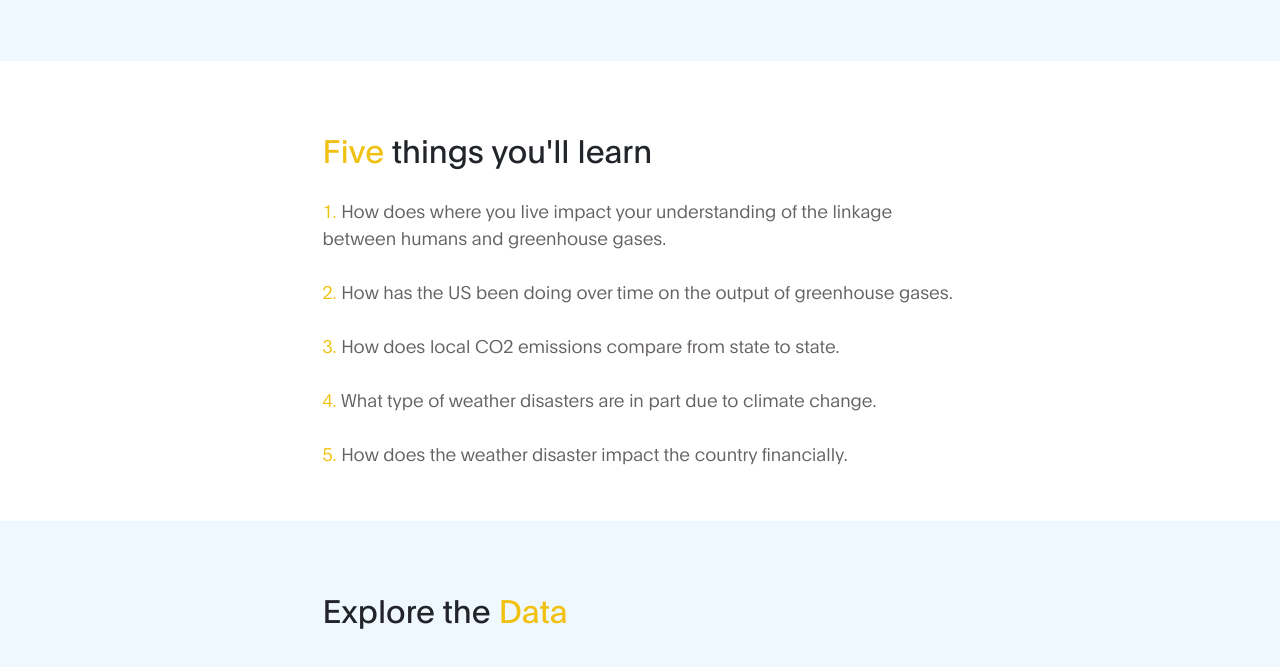
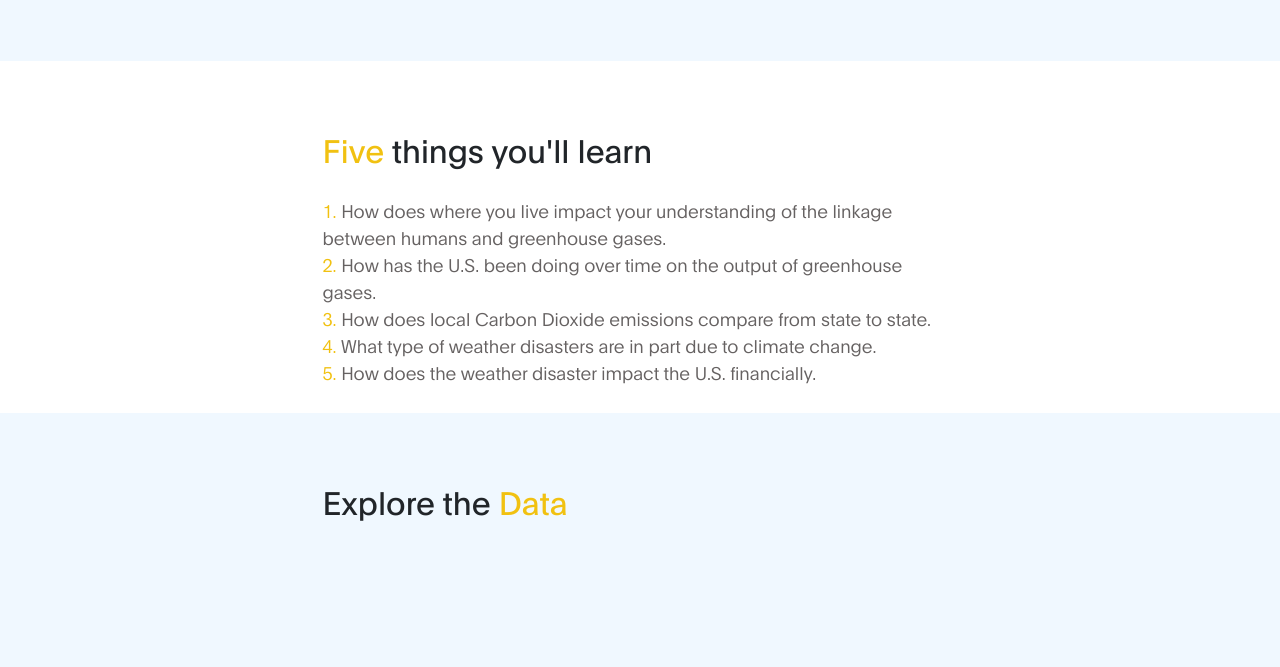
Before and after one commit to nobuyamaguchi/W209-Spring-2020, a plain HTML site: page public_html/index.html in a window 1280 px wide. Shown: the part 1857-2524 px from the top of the page. Drawn offline with Linux system fonts and the light colour scheme; a script that the page names is missing.

Commit message:
Final Fixes

```diff
--- a/public_html/index.html
+++ b/public_html/index.html
@@ -25,7 +25,7 @@
    <script type="text/javascript">
       function initViz() {
           var containerDiv = document.getElementById("vizContainer"),
-              url = "https://public.tableau.com/views/GlobalWarmingImapct/ImpactsofGlobalWarming?:display_count=y&publish=yes&:origin=viz_share_link",
+              url = "https://public.tableau.com/views/GlobalWarmingImpact_15872037635710/ImpactsofGlobalWarming?:display_count=y&publish=yes&:origin=viz_share_link",
               options = {
                   hideTabs: true,
                   onFirstInteractive: function () {
@@ -68,7 +68,9 @@
             <div class="row">
                <div class="col-lg-6 col-md-10 col-12 d-flex flex-column justify-content-center align-items-center">
                   <div class="hero-text">
-                     <h1 class="text-white" data-aos="fade-up">The Greenhouse Effect on Overdrive</h1>
+
+					 <h1 class="text-white" data-aos="fade-up"> Impact of Climate Change</h1>
+					 <h2 class="text-white" data-aos="fade-up" > The Greenhouse Effect on Overdrive </h2>
                   </div>
                </div>
                <div class="col-lg-6 col-12">
@@ -127,11 +129,11 @@
                <div class="col-lg-7 mx-auto col-md-10 col-12">
                   <div class="about-info">
                      <h2 class="mb-4" data-aos="fade-up"  data-aos-delay="300" ><strong>Five</strong> things you'll learn</h2>
-                     <p class="mb-0" data-aos="fade-up"><strong>1.</strong> How does where you live impact your understanding of the linkage between humans and greenhouse gases.<br><br></p>
-                     <p class="mb-0" data-aos="fade-up"><strong>2.</strong> How has the US been doing over time on the output of greenhouse gases.<br><br></p>
-                     <p class="mb-0" data-aos="fade-up"><strong>3.</strong> How does local CO2 emissions compare from state to state.<br><br></p>
-                     <p class="mb-0" data-aos="fade-up"><strong>4.</strong> What type of weather disasters are in part due to climate change.<br><br></p>
-                     <p class="mb-0" data-aos="fade-up"><strong>5.</strong> How does the weather disaster impact the country financially.<br/><br/><br/></p>
+                     <p class="mb-0" data-aos="fade-up"><strong>1.</strong> How does where you live impact your understanding of the linkage between humans and greenhouse gases.<br</p>
+                     <p class="mb-0" data-aos="fade-up"><strong>2.</strong> How has the U.S. been doing over time on the output of greenhouse gases.<br></p>
+                     <p class="mb-0" data-aos="fade-up"><strong>3.</strong> How does local Carbon Dioxide emissions compare from state to state.<br></p>
+                     <p class="mb-0" data-aos="fade-up"><strong>4.</strong> What type of weather disasters are in part due to climate change.<br></p>
+                     <p class="mb-0" data-aos="fade-up"><strong>5.</strong> How does the weather disaster impact the U.S. financially.<br/><br/></p>
                   </div>
                </div>
             </div>
```
Also changed, not shown: public_html/about.html (+2 -2 lines), 1 other file.
